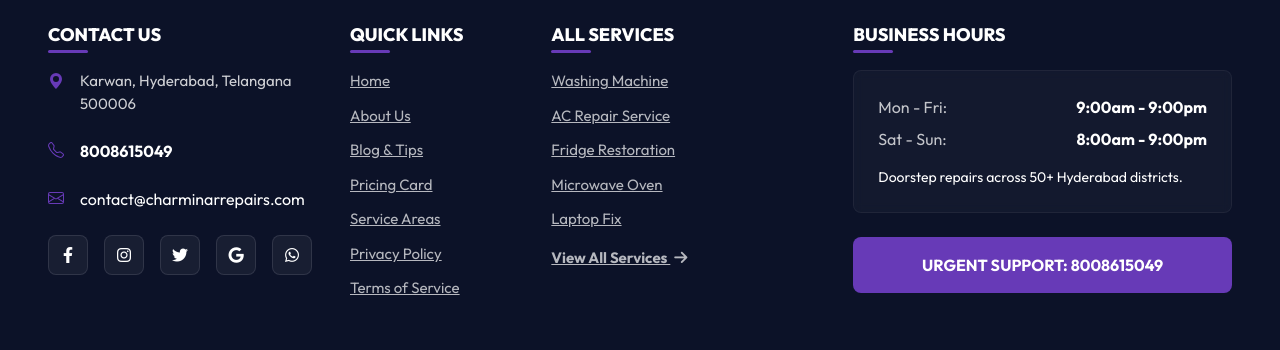
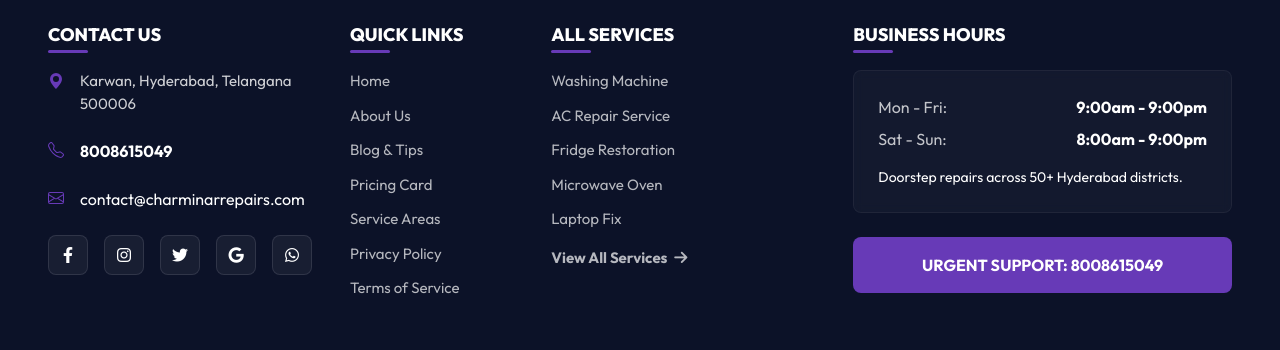
Before and after one commit to YashwanthGoud529/charminar-repairs, a Next.js app: page / in a window 1280 px wide. Shown: the part 3909-4259 px from the top of the page. Built offline with nearby package versions, Linux system fonts and the light colour scheme.

Commit message:
Remove underline from footer links and add offer+original price display

```diff
--- a/src/components/Footer.css
+++ b/src/components/Footer.css
@@ -43,6 +43,7 @@
     display: block;
     color: rgba(255, 255, 255, 0.7) !important;
     font-family: var(--font-outfit), sans-serif;
+    text-decoration: none !important;
 }
 
 .links-list li a:hover {
```
